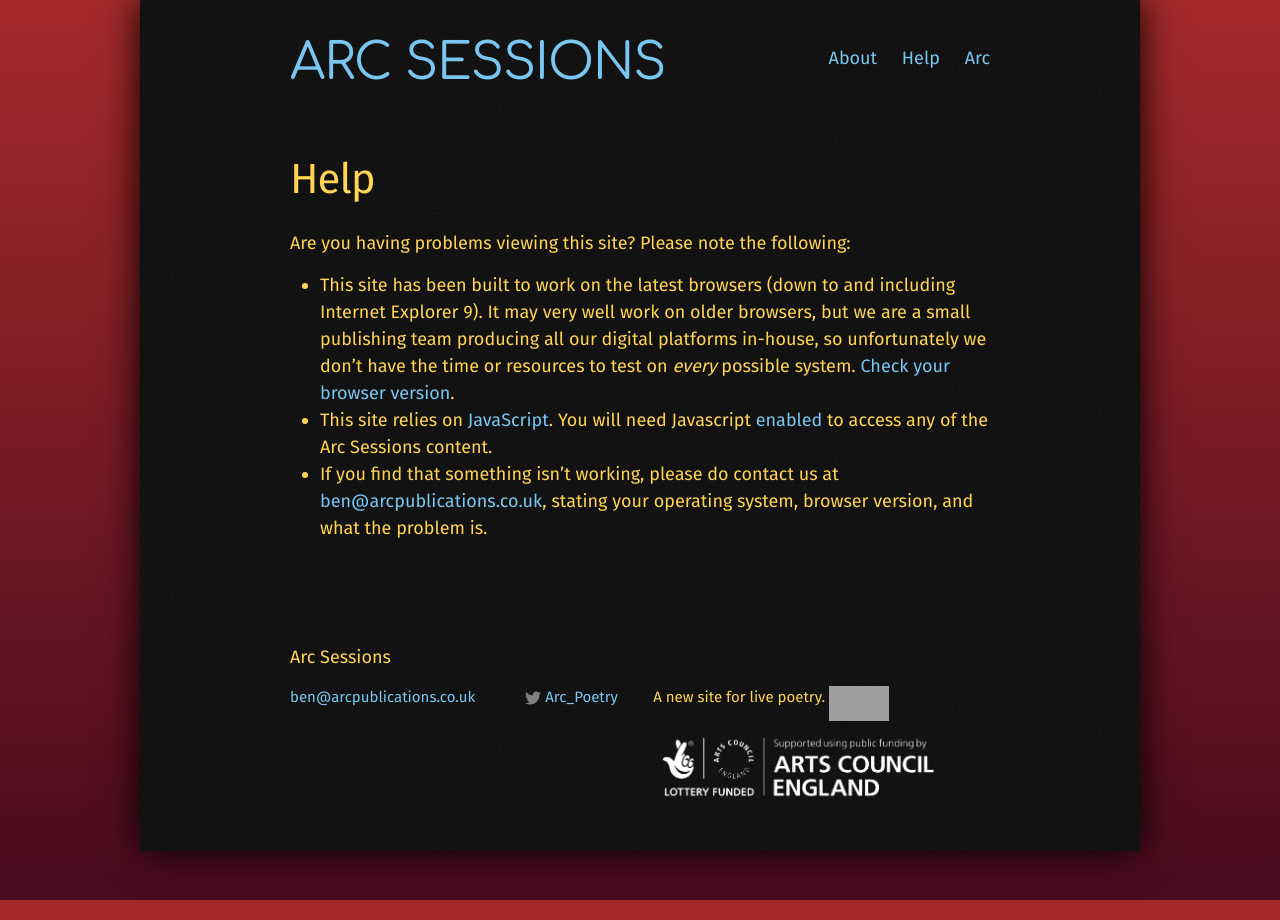
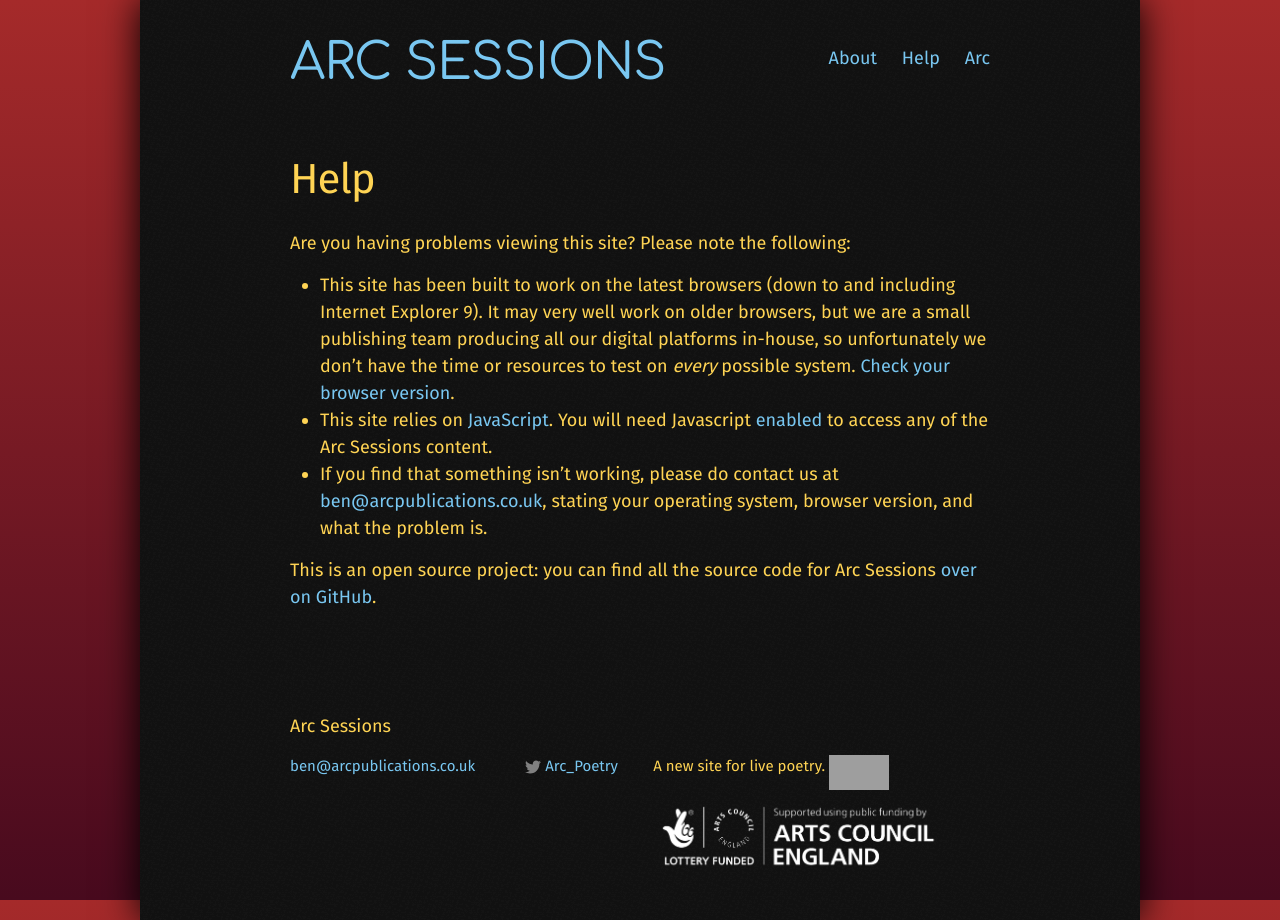
Before and after one commit to Leeds-eBooks/ArcSessions, a Jekyll site: the page built from help.md, in a window 1280 px wide. Built offline with Jekyll 4.4.1, drawn with Linux system fonts in a browser that asks for light colours; grey boxes are pictures that could not be loaded.

Commit message:
Mentioning Git repo

```diff
--- a/help.md
+++ b/help.md
@@ -9,3 +9,5 @@ Are you having problems viewing this site? Please note the following:
 - This site has been built to work on the latest browsers (down to and including Internet Explorer 9). It may very well work on older browsers, but we are a small publishing team producing all our digital platforms in-house, so unfortunately we don&rsquo;t have the time or resources to test on *every* possible system. [Check your browser version](https://whatbrowser.org/).
 - This site relies on [JavaScript](http://enable-javascript.com/). You will need Javascript [enabled](http://enable-javascript.com/) to access any of the Arc Sessions content.
 - If you find that something isn&rsquo;t working, please do contact us at [ben@arcpublications.co.uk](mailto:ben@arcpublications.co.uk?subject=Arc%20Sessions%20bug), stating your operating system, browser version, and what the problem is.
+
+This is an open source project: you can find all the source code for Arc Sessions [over on GitHub](https://github.com/Leeds-eBooks/ArcSessions).
```
